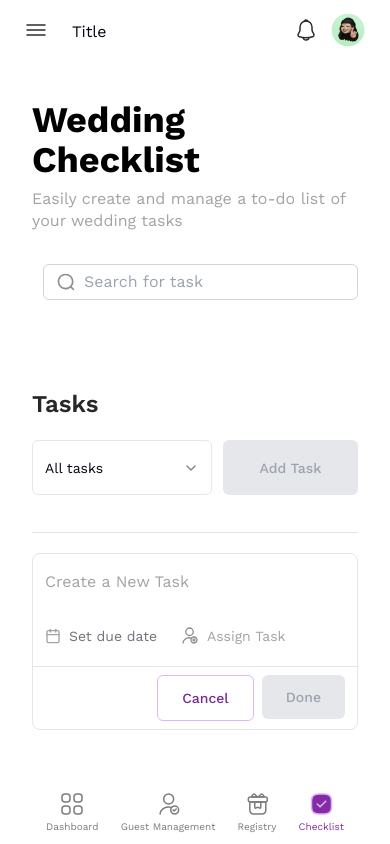
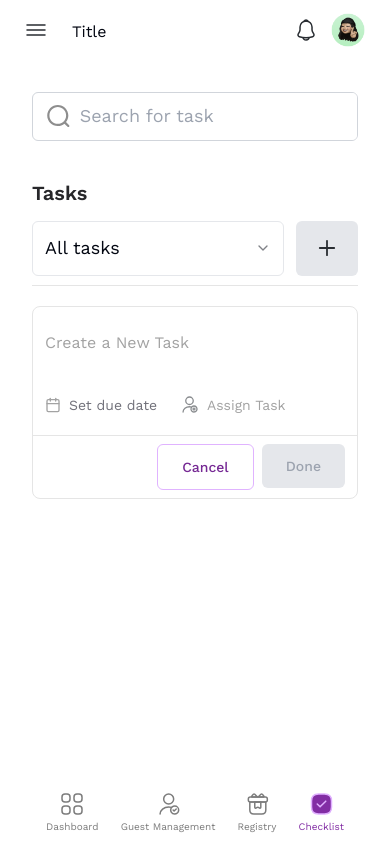
Before and after one commit to Dream-Affairs/Dream-Affairs-Frontend, a Next.js app: page /dashboard/checklist in a window 390 px wide. Built offline with nearby package versions, Linux system fonts and the light colour scheme.

Commit message:
Responsiveness

```diff
--- a/app/dashboard/(components)/checklist/AssignPopover.tsx
+++ b/app/dashboard/(components)/checklist/AssignPopover.tsx
@@ -35,7 +35,7 @@ const AssignPopover = ({ handleBlur, updateAssignMember, editAssignee }: AssignP
   return (
     <div
       // onBlur={() => handleBlur()}
-      className="absolute top-5 w-44 bg-white rounded-lg shadow border border-zinc-100 flex-col justify-start items-center gap-2 flex z-30"
+      className="absolute -translate-x-1/2 top-5 w-44 bg-white rounded-lg shadow border border-zinc-100 flex-col justify-start items-center gap-2 flex z-50"
     >
       <input
         type="text"
--- a/app/dashboard/(components)/checklist/Icons.tsx
+++ b/app/dashboard/(components)/checklist/Icons.tsx
@@ -129,3 +129,12 @@ export const Arrow = () => {
     </svg>
   );
 };
+
+export const PlusIcon = () => {
+  return (
+    <svg xmlns="http://www.w3.org/2000/svg" width="30" height="30" viewBox="0 0 24 25" fill="none">
+      <path d="M6 12.5H18" stroke="#292D32" strokeWidth="1.5" strokeLinecap="round" strokeLinejoin="round" />
+      <path d="M12 18.5V6.5" stroke="#292D32" strokeWidth="1.5" strokeLinecap="round" strokeLinejoin="round" />
+    </svg>
+  );
+};
--- a/app/dashboard/(components)/checklist/Search.tsx
+++ b/app/dashboard/(components)/checklist/Search.tsx
@@ -2,8 +2,8 @@ import React from 'react';
 const Search = () => {
   return (
     <aside className="w-full flex mt-8 justify-end">
-      <div className="w-[315px] h-[36px] rounded-md border border-gray-300 flex items-center gap-2 pl-3">
-        <svg xmlns="http://www.w3.org/2000/svg" width="20" height="20" viewBox="0 0 20 20" fill="none">
+      <div className="w-full md:w-[315px] overflow-hidden rounded-md border border-gray-300 flex items-center gap-2 pl-3">
+        <svg xmlns="http://www.w3.org/2000/svg" width="30" height="30" viewBox="0 0 20 20" fill="none">
           <path
             fillRule="evenodd"
             clipRule="evenodd"
@@ -11,7 +11,11 @@ const Search = () => {
             fill="#8E8E8E"
           />
         </svg>
-        <input type="text" placeholder="Search for task" className="text-zinc-400 leading-tight focus:outline-none" />
+        <input
+          type="text"
+          placeholder="Search for task"
+          className="text-zinc-400 text-lg leading-tight focus:outline-none py-3 w-full"
+        />
       </div>
     </aside>
   );
--- a/app/dashboard/(components)/checklist/addTask.tsx
+++ b/app/dashboard/(components)/checklist/addTask.tsx
@@ -69,11 +69,14 @@ const AddTask = ({ cancel, addTask }: MyAddTasksProps) => {
         <div className="w-full flex-col justify-start items-start gap-8 flex">
           {/* Description Input */}
           <input
-            className={`relative outline-none placeholder:text-neutral-400`}
+            className={`relative outline-none placeholder:text-neutral-400 w-full py-2`}
             placeholder="Create a New Task"
             type="text"
             value={taskText}
-            onChange={(e) => setTaskText(e.target.value)}
+            onChange={(e) => {
+              if (e.target.value.length === 60) return;
+              setTaskText(e.target.value);
+            }}
             autoFocus
             onKeyDown={(e) => {
               if (e.key == 'Enter' && taskText.length > 0) {
--- a/app/dashboard/checklist/page.tsx
+++ b/app/dashboard/checklist/page.tsx
@@ -14,7 +14,7 @@ import {
   SelectValue,
 } from '@/components/ui/select';
 import Task from '../(components)/checklist/Task';
-import { Arrow } from '../(components)/checklist/Icons';
+import { Arrow, PlusIcon } from '../(components)/checklist/Icons';
 
 const filter: string[] = ['All tasks', 'Assigned to me', 'Assigned by me', 'Completed'];
 
@@ -132,7 +132,7 @@ const Checklist = () => {
 
   return (
     <section className="w-full px-8">
-      <aside className="pt-10 flex flex-col gap-2 justify-start items-start">
+      <aside className="hidden pt-10 sm:flex flex-col gap-2 justify-start items-start">
         <h1 className="text-black text-4xl font-bold  leading-10">Wedding Checklist</h1>
         <p className="text-neutral-400 text-base font-normal  leading-snug">
           Easily create and manage a to-do list of your wedding tasks
@@ -141,22 +141,22 @@ const Checklist = () => {
       {/* Search */}
       <Search />
       {/* Tasks side */}
-      <aside className="mt-20">
-        <div className="w-full h-14 flex flex-col gap-3 md:gap-0 md:flex-row md:justify-between md:items-center">
-          <h3 className="text-zinc-800 text-2xl font-semibold leading-loose">Tasks</h3>
-          <div className="justify-center items-center gap-3 flex">
-            <p className="text-zinc-800 leading-snug hidden md:block">Filter By</p>
+      <aside className="mt-8 sm:mt-20">
+        <div className="w-full h-14 flex flex-col gap-2 sm:gap-0 sm:flex-row sm:justify-between md:items-center">
+          <h3 className="text-zinc-800 text-xl font-semibold leading-loose">Tasks</h3>
+          <div className="justify-center items-center sm:gap-3 sm:flex">
+            <p className="text-zinc-800 leading-snug hidden sm:block">Filter By</p>
 
-            <aside className="grid grid-cols-2 gap-14 md:gap-3 ">
+            <aside className="flex sm:grid sm:grid-cols-2 gap-3  ">
               {/* <Filter /> */}
               <Select>
-                <SelectTrigger className="w-[180px] h-[55px]">
+                <SelectTrigger className="w-full h-[55px] text-lg">
                   <SelectValue placeholder={filterKey} />
                 </SelectTrigger>
-                <SelectContent>
+                <SelectContent className="w-full">
                   <SelectGroup>
                     {filter.map((item, i) => (
-                      <SelectItem value={item} key={i + 1} onClick={() => setFilterKey(item)}>
+                      <SelectItem className="text-lg" value={item} key={i + 1} onClick={() => setFilterKey(item)}>
                         {item}
                       </SelectItem>
                     ))}
@@ -164,24 +164,27 @@ const Checklist = () => {
                 </SelectContent>
               </Select>
               <Button
-                className={addTask ? 'cursor-not-allowed' : ''}
+                className={`${addTask ? 'cursor-not-allowed' : ''} `}
                 variant={addTask ? 'disabled' : 'secondary'}
                 onClick={() => setAddTask(true)}
               >
-                Add Task
+                <span className="hidden sm:block">Add Task</span>
+                <span className="sm:hidden">
+                  <PlusIcon />
+                </span>
               </Button>
             </aside>
           </div>
         </div>
         {/* Add Tasks */}
-        <div className="w-full mt-24 md:mt-8 border-t border-neutral-200">
+        <div className="w-full mt-14 sm:mt-8 border-t border-neutral-200">
           {addTask && <AddTask addTask={handleAddTask} cancel={CancelAddTask} />}
         </div>
         {/* Tasks */}
-        <ul className="mt-8 flex flex-col gap-5">
-          {tasksPerPage?.length > 0
-            ? tasksPerPage.map((item, i) => (
-                <li key={i + 1}>
+        <ul className="mt-8 flex flex-col gap-5 z-0">
+          {tasks.length > 0
+            ? tasks.slice((pageNum - 1) * searchResultsPerPage, pageNum * searchResultsPerPage).map((item, i) => (
+                <li key={i + 1} className="">
                   <Task editItem={handleEditTask} index={i} deleteTask={handleDelete} item={item} />
                 </li>
               ))
@@ -189,26 +192,27 @@ const Checklist = () => {
         </ul>
         {/* Pagination */}
         {tasks?.length > 6 && (
-          <div className="w-full h-8 mt-8 rounded flex justify-end items-center pr-14">
-            {showPrevBtn && (
+          <div className="w-full h-8 mt-8 rounded flex justify-between sm:justify-end items-center sm:pr-14">
             <p
               onClick={() => {
                 if (pageNum === 1) return;
                 setPageNum((prev) => prev - 1);
               }}
-                className="px-3 py-1.5 bg-transparent hover:bg-purple-200 text-center text-gray-500 text-sm font-medium border border-transparent hover:border-gray-300 cursor-pointer flex items-center gap-1 transition-all duration-500"
+              className={`px-3 py-1.5 bg-transparent hover:bg-purple-200 text-center text-gray-500 text-sm font-medium border border-transparent hover:border-gray-300 cursor-pointer flex items-center gap-1 transition-all duration-500 ${
+                showPrevBtn ? 'opacity-100' : 'opacity-0'
+              }`}
             >
               <span>
                 <Arrow />
               </span>
               Previous
             </p>
-            )}
+
             {PaginationArr?.filter((item) => item !== 0 && item <= numPages).map((item) => (
               <p
                 onClick={() => setPageNum(item)}
                 key={item}
-                className={`px-3 py-1.5 ${
+                className={`px-3 py-1.5 hidden sm:block ${
                   pageNum === item ? 'bg-purple-200' : 'bg-transparent'
                 } hover:bg-purple-200 text-center text-gray-500 text-sm font-medium border border-gray-300 cursor-pointer transition-all duration-500`}
               >
@@ -216,20 +220,20 @@ const Checklist = () => {
               </p>
             ))}
 
-            {showNextBtn && (
             <p
               onClick={() => {
-                  if (PaginationArr?.length === numPages) return;
+                if (PaginationArr?.length > numPages) return;
                 setPageNum((prev) => prev + 1);
               }}
-                className="px-3 py-1.5 bg-transparent hover:bg-purple-200 text-center text-gray-500 text-sm font-medium border border-transparent hover:border-gray-300 cursor-pointer flex items-center gap-1 transition-all duration-500"
+              className={`px-3 py-1.5 bg-transparent hover:bg-purple-200 text-center text-gray-500 text-sm font-medium border border-transparent hover:border-gray-300 cursor-pointer flex items-center gap-1 transition-all duration-500 ${
+                showNextBtn ? 'opacity-100' : 'opacity-0'
+              }`}
             >
               Next
               <span className="rotate-180">
                 <Arrow />
               </span>
             </p>
-            )}
           </div>
         )}
       </aside>
```
Also changed, not shown: app/dashboard/(components)/checklist/Task.tsx (+23 -14 lines). Lines whose indentation alone changed are shown as unchanged.
